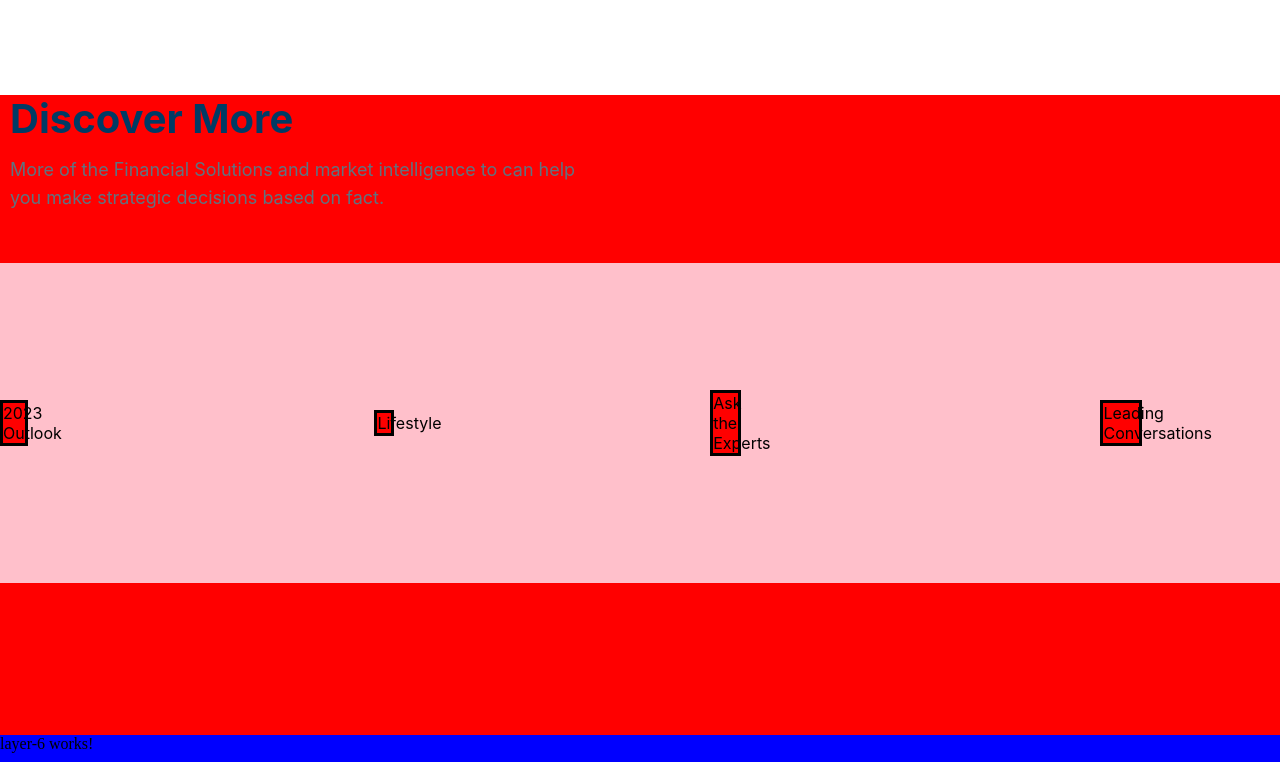
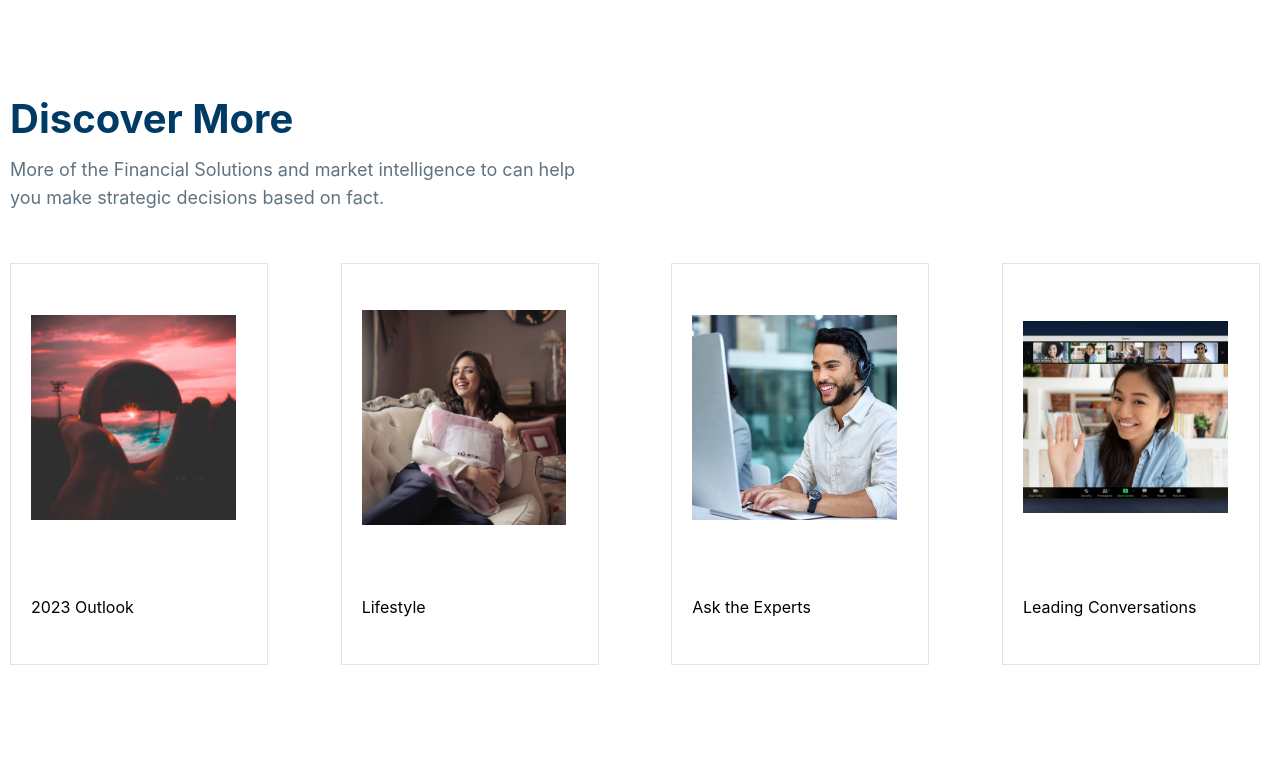
Before and after one commit to Boboye-Ak/FBNQuest-homepage-clone, an Angular app: page / in a window 1280 px wide. Shown: the part 2978-3740 px from the top of the page. Built offline with nearby package versions, Linux system fonts and the light colour scheme.

Commit message:
completed layer 5

```diff
--- a/src/app/components/discover-more-card/discover-more-card.component.css
+++ b/src/app/components/discover-more-card/discover-more-card.component.css
@@ -1,6 +1,37 @@
 .discover-more-card {
-  background-color: red;
-  height: 100%;
-  width: 20%;
+  height: 50vh;
+  width: 20vw;
   border: solid;
+  border-width: 1px;
+  border-color: rgb(229, 227, 227);
+  display: flex;
+  flex-direction: column;
+  justify-content: space-between;
+  align-items: flex-start;
+  cursor: pointer;
 }
+
+.discover-more-card-image-container {
+  width: 80%;
+  height: 70%;
+  margin-top: 20px;
+  margin-left: 20px;
+  /* Center and scale the image nicely */
+  background-position: center;
+  background-repeat: no-repeat;
+  background-size: 150%;
+  overflow: hidden;
+  transition: 0.5s;
+}
+
+.discover-more-card-image-container.hovered {
+  background-size: 200%;
+}
+
+.discover-more-card-text {
+  margin-left: 20px;
+  height: 30%;
+  display: flex;
+  flex-direction: row;
+  align-items: center;
+}
--- a/src/app/components/discover-more-card/discover-more-card.component.html
+++ b/src/app/components/discover-more-card/discover-more-card.component.html
@@ -1 +1,13 @@
-<div class="discover-more-card">{{cardData.text}}</div>
+<div
+  class="discover-more-card"
+  (mouseenter)="onMouseEnter()"
+  (mouseleave)="onMouseLeave()"
+
+>
+  <div
+    class="discover-more-card-image-container"
+    [ngClass]="{ hovered: isHovered }"
+    [ngStyle]="{ 'background-image': 'url(' + cardData.imageUrl + ')' }"
+  ></div>
+  <div class="discover-more-card-text">{{ cardData.text }}</div>
+</div>
--- a/src/app/components/discover-more-card/discover-more-card.component.ts
+++ b/src/app/components/discover-more-card/discover-more-card.component.ts
@@ -1,12 +1,24 @@
-import { Component, Input } from '@angular/core';
+import { CommonModule } from '@angular/common';
+import { Component, Input, OnInit } from '@angular/core';
 
 @Component({
   selector: 'app-discover-more-card',
   standalone: true,
-  imports: [],
+  imports: [CommonModule],
   templateUrl: './discover-more-card.component.html',
   styleUrl: './discover-more-card.component.css',
 })
-export class DiscoverMoreCardComponent {
+export class DiscoverMoreCardComponent implements OnInit {
+  isHovered: boolean = false;
   @Input() cardData!: { text: string; imageUrl: string };
+  constructor() {}
+  ngOnInit(): void {}
+  onMouseEnter() {
+    this.isHovered = true;
+    console.log('hovered');
+  }
+  onMouseLeave() {
+    this.isHovered = false;
+    console.log("not hovered")
+  }
 }
--- a/src/app/pages/homepage/homepage/layer-5/layer-5.component.css
+++ b/src/app/pages/homepage/homepage/layer-5/layer-5.component.css
@@ -1,8 +1,7 @@
 .layer-5 {
   font-family: "Inter", sans-serif;
-  height: 80vh;
+  height: 100vh;
   width: 100vw;
-  background-color: red;
 }
 
 .layer-5 h1 {
@@ -24,9 +23,9 @@
 }
 .layer-5 .card-container {
   margin-top: 50px;
-  background-color: pink;
-  height: 40vh;
-  width: 100%;
+  margin-left: 10px;
+  margin-right: 20px;
+  padding: 0px;
   display: flex;
   flex-direction: row;
   justify-content: space-between;
--- a/src/app/pages/homepage/homepage/layer-5/layer-5.component.ts
+++ b/src/app/pages/homepage/homepage/layer-5/layer-5.component.ts
@@ -15,7 +15,7 @@ export class Layer5Component {
     { text: 'Lifestyle', imageUrl: '../../../../../assets/woman-sitting.jpg' },
     {
       text: 'Ask the Experts',
-      imageUrl: '../../../../../assets/customer-care.jpg',
+      imageUrl: '../../../../../assets/customer-care-rep.jpg',
     },
     {
       text: 'Leading Conversations',
```
